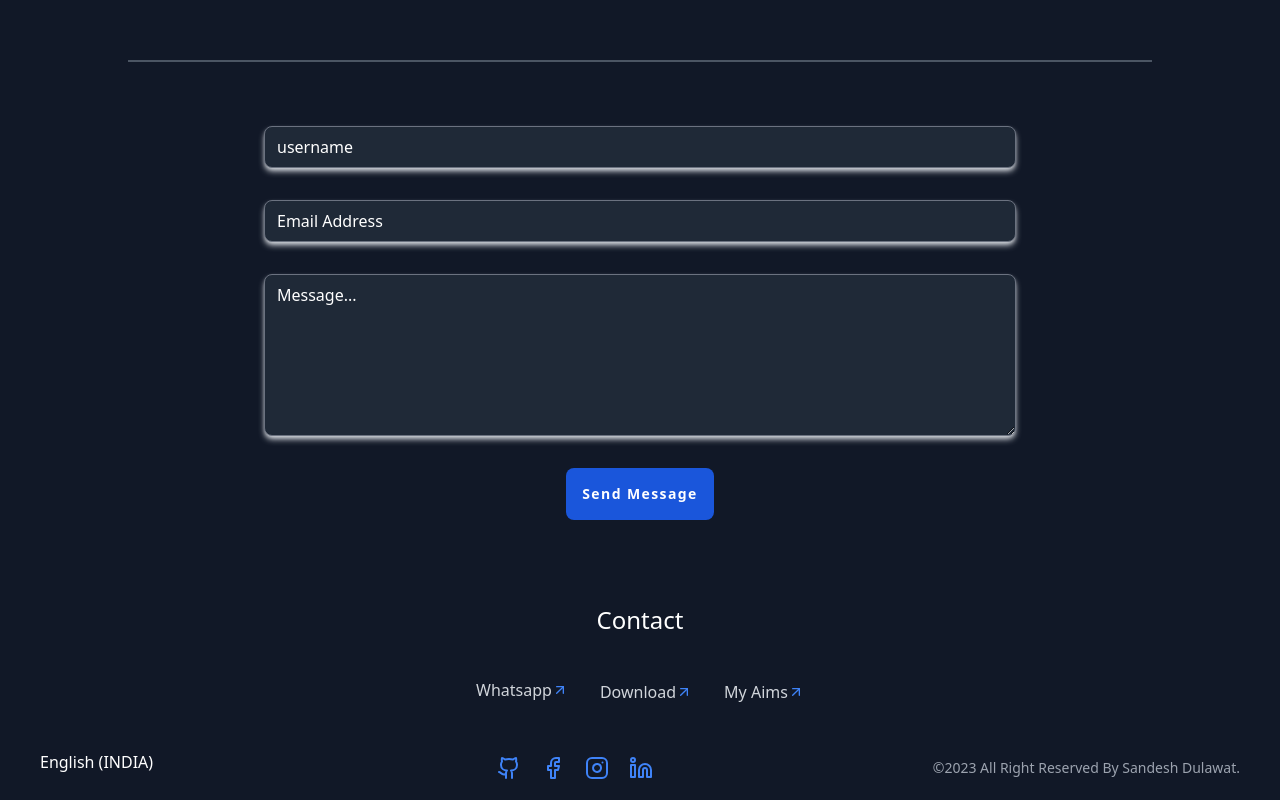
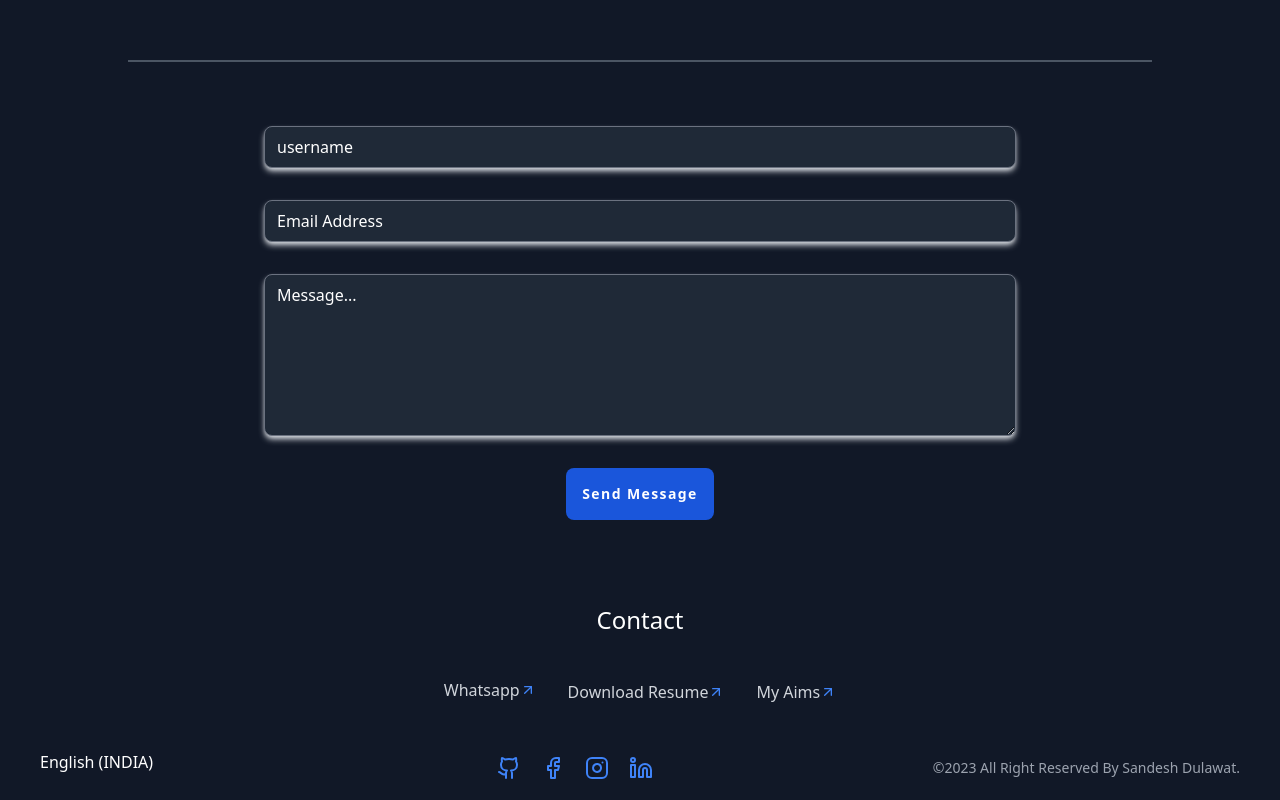
Before and after one commit to sandeshdulawat/sandeshdulawat-portfolio, a React (Vite) app: page / in a window 1280 px wide. Shown: the part 2780-3580 px from the top of the page. Built offline with nearby package versions, Linux system fonts and the light colour scheme.

Commit message:
final update

```diff
--- a/src/components/about/About.jsx
+++ b/src/components/about/About.jsx
@@ -34,7 +34,7 @@ function About() {
           <div>
             <a href="">
               <h1 className="text-blue-500">Mail_</h1>
-              <p className="text-gray-500">sdulawat9174799616@gmail.com</p>
+              <p className="text-gray-500">sdulawat.work@gmail.com</p>
             </a>
           </div>
         </div>
--- a/src/components/footer/Footer.jsx
+++ b/src/components/footer/Footer.jsx
@@ -8,23 +8,19 @@ import {
 } from "lucide-react";
 import { Link } from "react-router-dom";
 
-const DownloadCV = "https://firebasestorage.googleapis.com/v0/b/decorum-furniture.appspot.com/o/Sandesh_CV.pdf?alt=media&token=edb1a915-d056-4587-ac91-b80565289300";
+
+
 
 function Footer() {
-  const downloadFileAtURL = (url) => {
-    fetch(url)
-      .then((response) => response.blob())
-      .then((blob) => {
-        const blobURL = window.URL.createObjectURL(new Blob([blob]));
-        const fileName = url.split("/").pop();
-        const aTag = document.createElement("a");
-        aTag.href = blobURL;
-        aTag.setAttribute("download", fileName);
-        document.body.appendChild(aTag);
-        aTag.click();
-        aTag.remove();
-      });
-  };
+  const onButtonClick = () => {
+    const pdfUrl = "gs://decorum-furniture.appspot.com/SandeshCV.pdf";
+    const link = document.createElement("a");
+    link.href = pdfUrl;
+    link.download = "gs://decorum-furniture.appspot.com/SandeshCV.pdf"; // specify the filename
+    document.body.appendChild(link);
+    link.click();
+    document.body.removeChild(link);
+};
   return (
     <div
       className="bg-[#111827] text-center text-white space-y-5"
@@ -39,18 +35,13 @@ function Footer() {
           <ArrowUpRight size={16} className="text-blue-500" />
         </div> */}
         <div className="flex text-center justify-center items-center">
-          <a href="http://wa.me/+919174799616" target="blanket">Whatsapp</a>
+          <a href="http://wa.me/+919174799616" target="blanket">
+            Whatsapp
+          </a>
           <ArrowUpRight size={16} className="text-blue-500" />
         </div>
         <div className="flex text-center justify-center items-center">
-          <a
-            href="/"
-            onClick={() => {
-              downloadFileAtURL(DownloadCV)
-            }}
-          >
-            Download
-          </a>
+          <a href="/"  onClick={onButtonClick}>Download Resume</a>
           <ArrowUpRight size={16} className="text-blue-500" />
         </div>
         <div className="flex text-center justify-center items-center">
@@ -70,7 +61,10 @@ function Footer() {
           <Link to="https://www.instagram.com/sandeshdulawat/" target="blanket">
             <Instagram />
           </Link>
-          <Link to="https://www.linkedin.com/in/sandeshdulawat/" target="blanket">
+          <Link
+            to="https://www.linkedin.com/in/sandeshdulawat/"
+            target="blanket"
+          >
             <Linkedin />
           </Link>
         </div>
```
Also changed, not shown: 1 other file (tests, documents, lock files or other folders).
